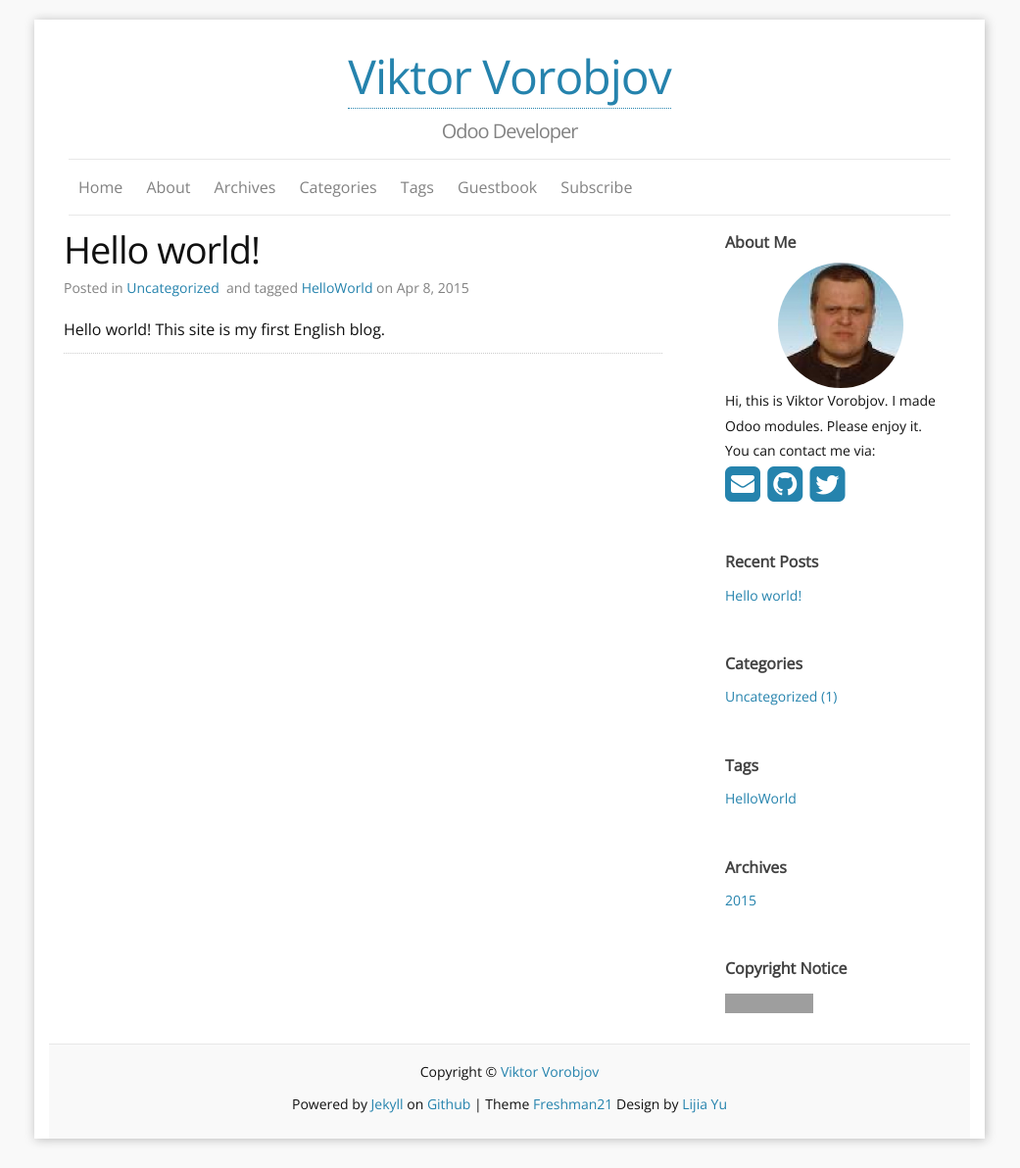
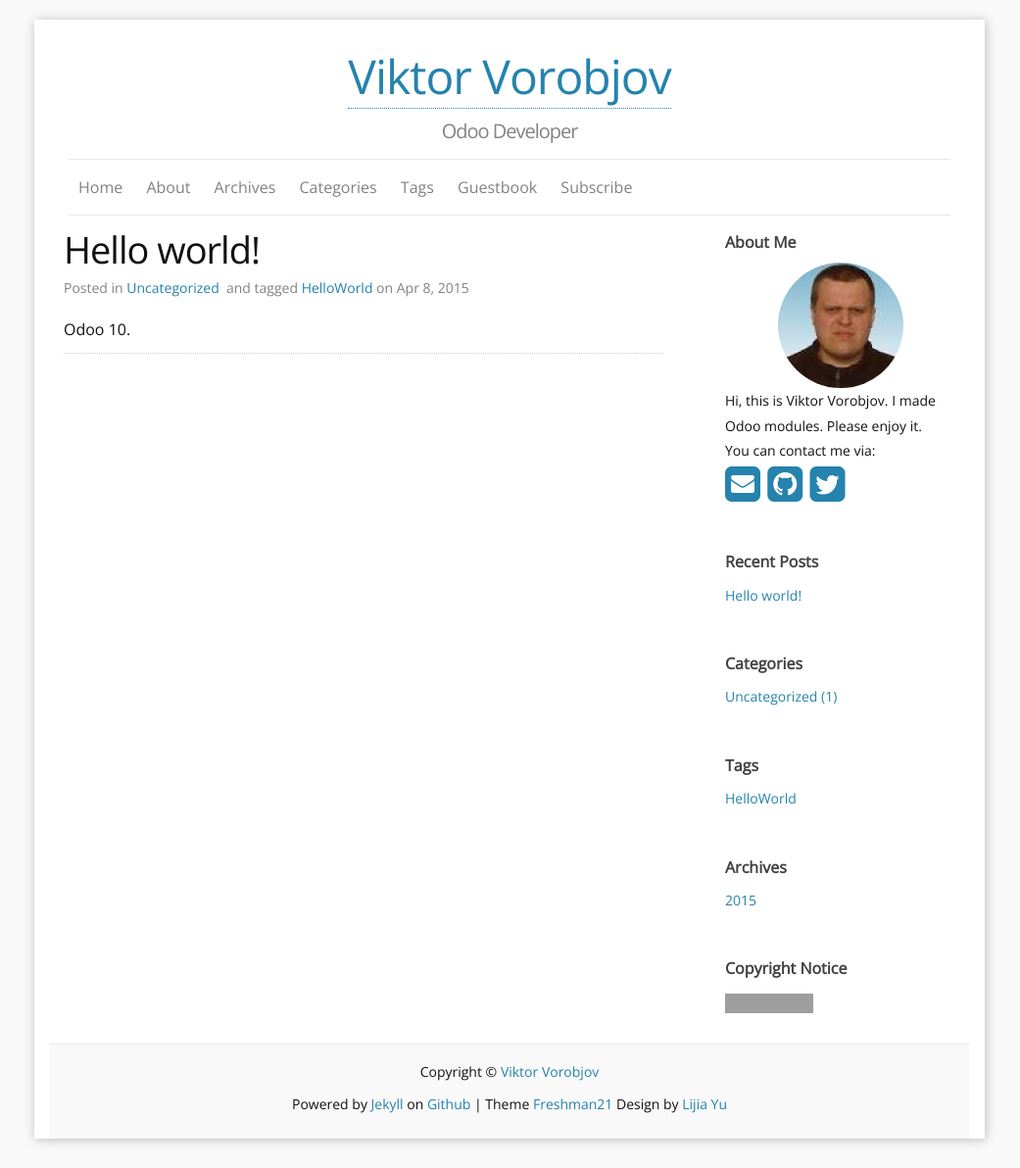
Before and after one commit to straga/straga.github.io, a Jekyll site: the page built from _posts/2015-04-08-hello-world.md, in a window 1280 px wide. Shown: the whole page at 98% size, without its empty margins (120-1161 px from the left). Built offline with Jekyll 4.4.1, drawn with Linux system fonts in a browser that asks for light colours; nearby versions of some CDN libraries; comment, search, counter and statistics services are not loaded; grey boxes are pictures that could not be loaded.

Commit message:
Update 2015-04-08-hello-world.md

```diff
--- a/_posts/2015-04-08-hello-world.md
+++ b/_posts/2015-04-08-hello-world.md
@@ -7,4 +7,4 @@ category: Uncategorized
 tags: HelloWorld
 
 ---
-Hello world! This site is my first English blog.
+Odoo 10.
```
